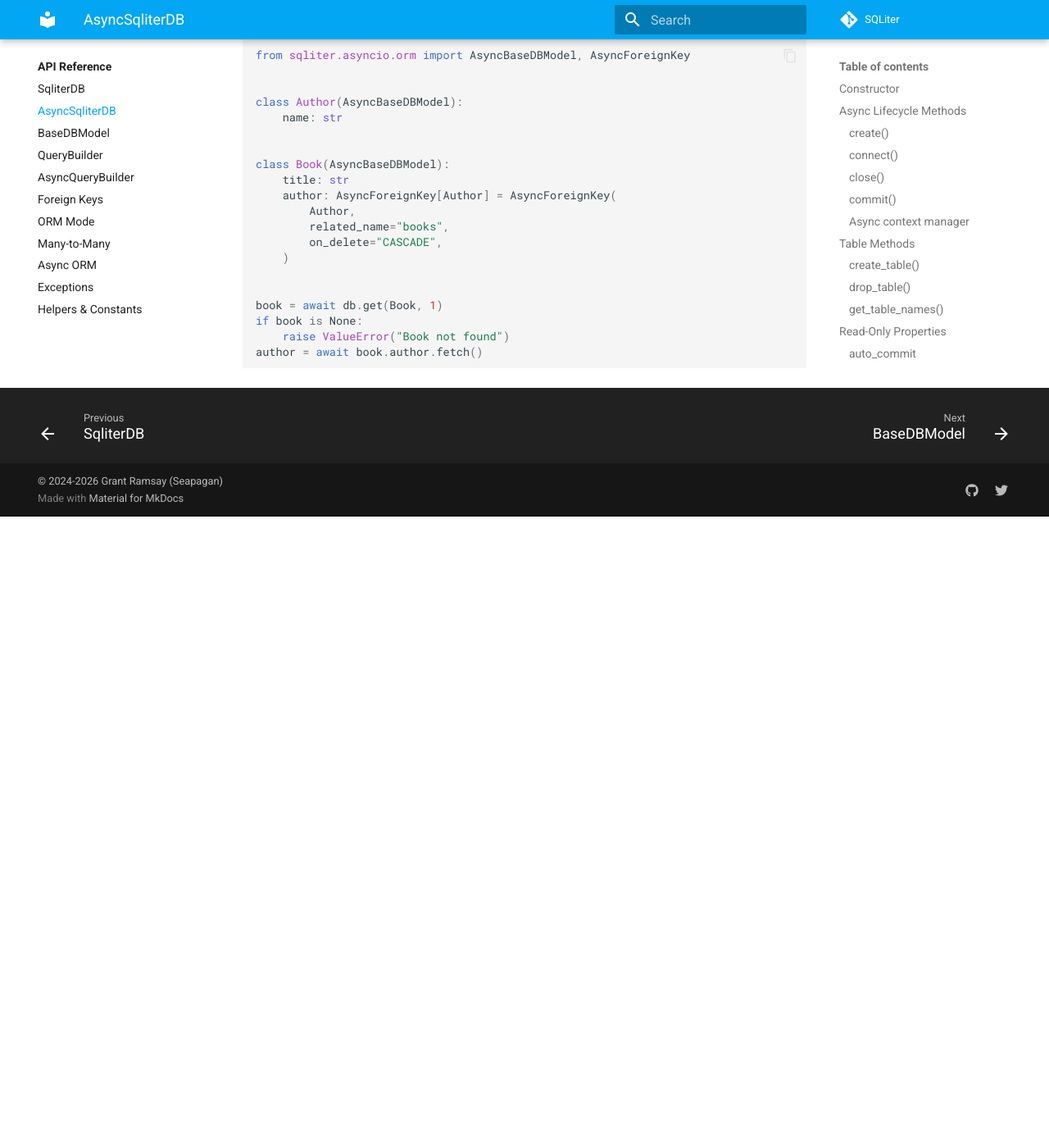
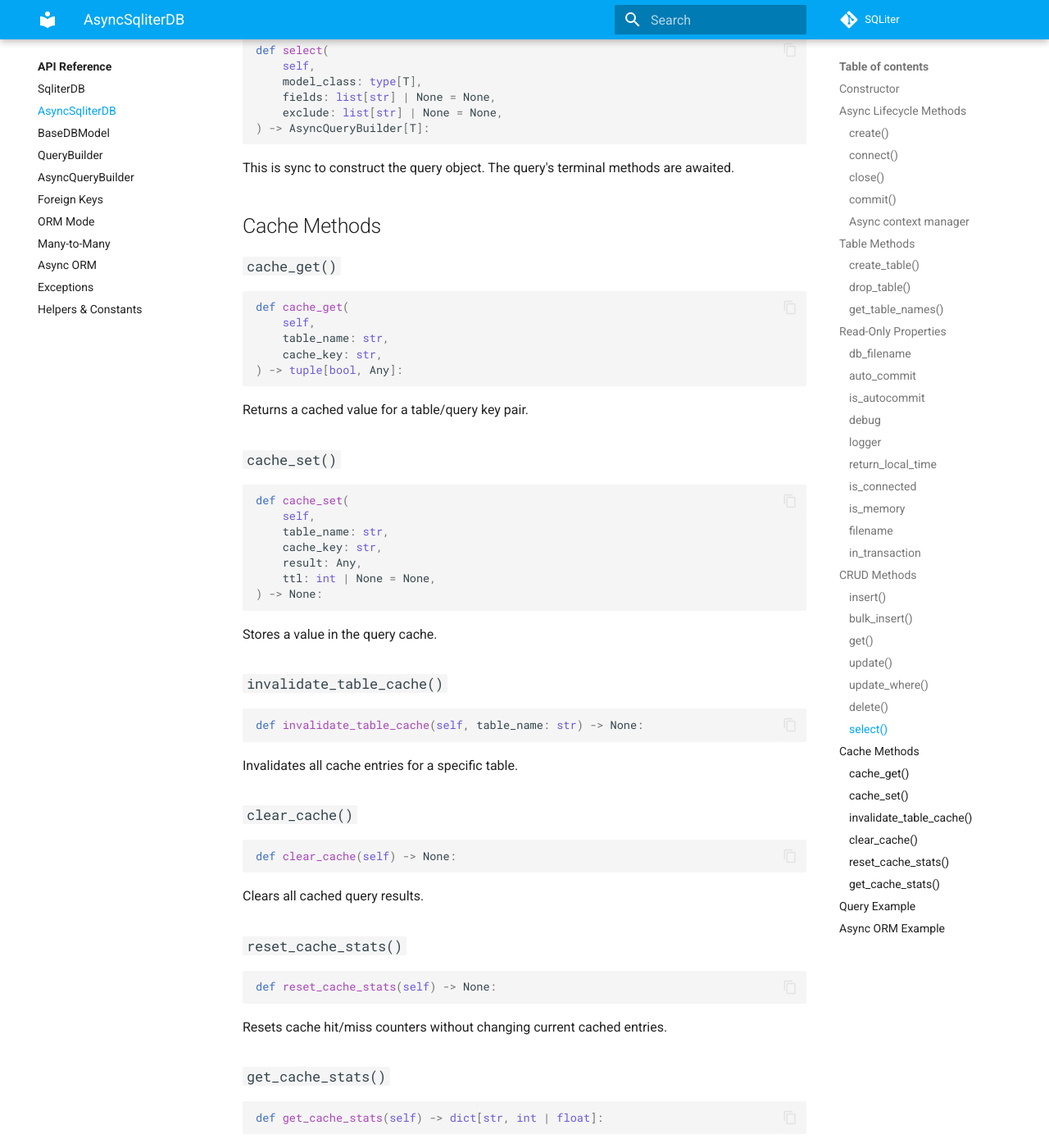
Before and after one commit to seapagan/sqliter-py, an MkDocs documentation site: the page built from docs/api-reference/async-sqliterdb.md, in a window 1280 px wide and 1400 px high, scrolled down 5669 px. Shown: the whole window at 82% size. Built offline with MkDocs 1.6.1 and Material for MkDocs 9.7.7, drawn with Linux system fonts in a browser that asks for light colours; plug-ins that fetch from the network failed and are left out; comment, search, counter and statistics services are not loaded; before the commit the page ends 6299 px from its top, so only the background shows below that; some of the changed text lies outside the part shown.

Commit message:
docs: update async API reference and examples
Signed-off-by: Grant Ramsay <seapagan@gmail.com>

````diff
--- a/docs/api-reference/async-sqliterdb.md
+++ b/docs/api-reference/async-sqliterdb.md
@@ -87,7 +87,7 @@
 ### Async context manager
 
 ```python
-async def __aenter__(self) -> AsyncSqliterDB:
+async def __aenter__(self) -> Self:
 async def __aexit__(self, exc_type, exc, tb) -> None:
 ```
 
@@ -142,6 +142,13 @@
 
 ## Read-Only Properties
 
+### `db_filename`
+
+```python
+@property
+def db_filename(self) -> str:
+```
+
 ### `auto_commit`
 
 ```python
@@ -157,6 +164,55 @@
 ```
 
 Compatibility alias for the sync property name.
+
+### `debug`
+
+```python
+@property
+def debug(self) -> bool:
+```
+
+### `logger`
+
+```python
+@property
+def logger(self) -> logging.Logger | None:
+```
+
+### `return_local_time`
+
+```python
+@property
+def return_local_time(self) -> bool:
+```
+
+### `is_connected`
+
+```python
+@property
+def is_connected(self) -> bool:
+```
+
+### `is_memory`
+
+```python
+@property
+def is_memory(self) -> bool:
+```
+
+### `filename`
+
+```python
+@property
+def filename(self) -> str | None:
+```
+
+### `in_transaction`
+
+```python
+@property
+def in_transaction(self) -> bool:
+```
 
 ---
 
@@ -235,6 +291,40 @@
 
 ## Cache Methods
 
+### `cache_get()`
+
+```python
+def cache_get(
+    self,
+    table_name: str,
+    cache_key: str,
+) -> tuple[bool, Any]:
+```
+
+Returns a cached value for a table/query key pair.
+
+### `cache_set()`
+
+```python
+def cache_set(
+    self,
+    table_name: str,
+    cache_key: str,
+    result: Any,
+    ttl: int | None = None,
+) -> None:
+```
+
+Stores a value in the query cache.
+
+### `invalidate_table_cache()`
+
+```python
+def invalidate_table_cache(self, table_name: str) -> None:
+```
+
+Invalidates all cache entries for a specific table.
+
 ### `clear_cache()`
 
 ```python
````
Also changed, not shown: docs/tui-demo/async.md (+1 -1 lines).
